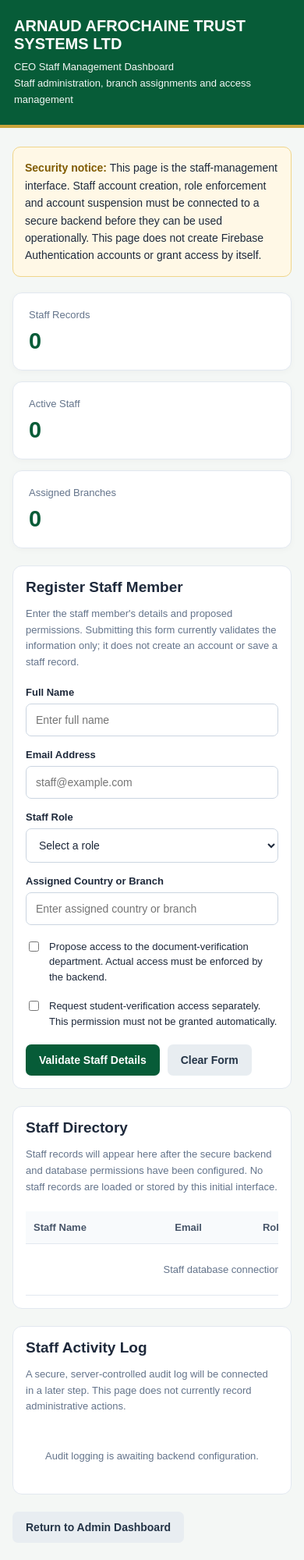
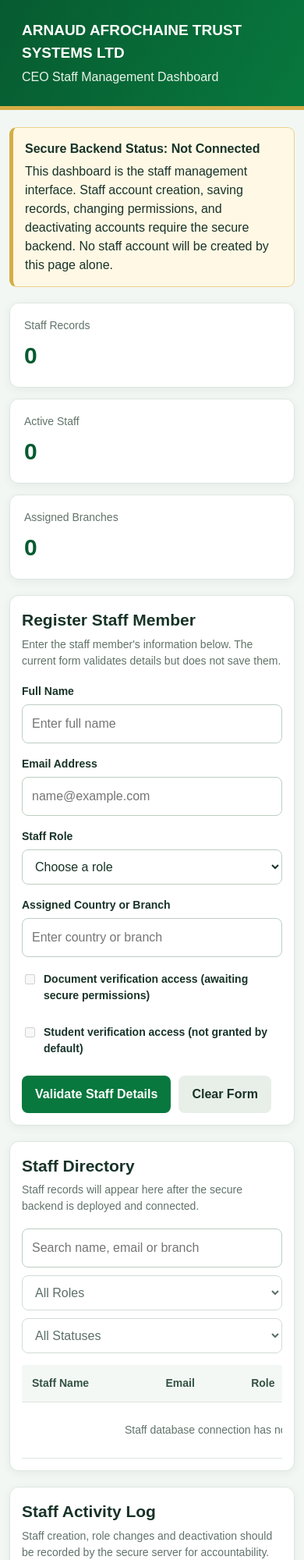
Before and after one commit to arnaudafrochaineverification-cyber/arnaud-document-seal, a website: page ceo-staff-management.html in a window 390 px wide. Shown: the top 2000 px of the page at 78% size. Drawn offline with Linux system fonts and the light colour scheme.

Commit message:
Update ceo-staff-management.html

```diff
--- a/ceo-staff-management.html
+++ b/ceo-staff-management.html
@@ -3,21 +3,19 @@
 <head>
 <meta charset="UTF-8">
 <meta name="viewport" content="width=device-width, initial-scale=1.0">
-  <meta name="theme-color" content="#075c38">
+<meta name="theme-color" content="#08783e">
 
 <title>CEO Staff Management | ARNAUD</title>
 
 <style>
 :root {
-      --green: #075c38;
-      --green-light: #e9f6ef;
-      --gold: #c9a43b;
-      --background: #f4f7f5;
-      --text: #1e293b;
-      --muted: #64748b;
-      --border: #e2e8f0;
-      --white: #ffffff;
-      --red: #b42318;
+  --green: #08783e;
+  --dark-green: #075b30;
+  --gold: #d6ad45;
+  --background: #f3f7f4;
+  --text: #183328;
+  --muted: #61736a;
+  --border: #dce7df;
 }
 
 * {
@@ -26,100 +24,98 @@
 
 body {
   margin: 0;
-      font-family: Arial, Helvetica, sans-serif;
   background: var(--background);
   color: var(--text);
+  font-family: Arial, Helvetica, sans-serif;
+  line-height: 1.5;
 }
 
 header {
-      background: var(--green);
+  background: linear-gradient(120deg, var(--dark-green), var(--green));
   color: white;
-      padding: 22px 18px;
-      border-bottom: 4px solid var(--gold);
+  padding: 25px 16px;
+  border-bottom: 5px solid var(--gold);
 }
 
-    .header-inner {
-      max-width: 1200px;
+.container {
+  width: min(1120px, calc(100% - 24px));
   margin: auto;
 }
 
-    header h1 {
-      margin: 0 0 8px;
-      font-size: 23px;
+.company-name {
+  margin: 0;
+  font-size: clamp(19px, 3vw, 26px);
+  font-weight: bold;
 }
 
-    header p {
-      margin: 0;
-      font-size: 13px;
-      line-height: 1.6;
-      opacity: .95;
+.subtitle {
+  margin: 5px 0 0;
+  color: #e8f4eb;
 }
 
-    .container {
-      max-width: 1200px;
-      margin: 24px auto;
-      padding: 0 16px 40px;
+main {
+  padding: 22px 0 35px;
 }
 
 .notice {
+  background: #fff8e5;
+  border: 1px solid #ead28b;
+  border-left: 5px solid var(--gold);
   padding: 15px;
+  border-radius: 9px;
   margin-bottom: 20px;
-      background: #fff8e6;
-      border: 1px solid #f0d58a;
-      border-radius: 10px;
-      font-size: 14px;
-      line-height: 1.6;
 }
 
 .notice strong {
-      color: #805b00;
+  display: block;
+  margin-bottom: 5px;
 }
 
-    .cards {
+.summary {
   display: grid;
   grid-template-columns: repeat(3, minmax(0, 1fr));
   gap: 14px;
-      margin-bottom: 22px;
+  margin-bottom: 20px;
 }
 
-    .card {
-      background: var(--white);
+.summary-card,
+.panel {
+  background: white;
   border: 1px solid var(--border);
   border-radius: 12px;
-      padding: 20px;
-      box-shadow: 0 2px 8px rgba(0, 0, 0, .03);
+  box-shadow: 0 3px 12px #143c2410;
 }
 
-    .card-label {
-      color: var(--muted);
-      font-size: 13px;
+.summary-card {
+  padding: 18px;
 }
 
-    .card-number {
-      font-size: 29px;
+.summary-label {
+  color: var(--muted);
+  font-size: 14px;
+}
+
+.summary-number {
+  color: var(--dark-green);
+  font-size: 30px;
   font-weight: bold;
-      margin-top: 10px;
-      color: var(--green);
+  margin-top: 5px;
 }
 
 .panel {
-      background: var(--white);
-      border: 1px solid var(--border);
-      border-radius: 12px;
   padding: 20px;
-      margin-bottom: 22px;
+  margin-bottom: 20px;
 }
 
-    .panel h2 {
-      font-size: 19px;
-      margin: 0 0 8px;
+h2 {
+  font-size: 21px;
+  margin: 0 0 5px;
 }
 
 .description {
+  font-size: 14px;
   color: var(--muted);
-      font-size: 13px;
-      line-height: 1.6;
-      margin-bottom: 20px;
+  margin: 0 0 18px;
 }
 
 .form-grid {
@@ -128,56 +124,66 @@
   gap: 16px;
 }
 
-    .field {
-      display: flex;
-      flex-direction: column;
-      gap: 7px;
+label {
+  display: block;
+  font-weight: bold;
+  font-size: 14px;
+  margin-bottom: 6px;
 }
 
-    .field label {
-      font-size: 13px;
-      font-weight: bold;
-    }
-
-    input, select {
+input,
+select {
   width: 100%;
   padding: 12px;
-      border: 1px solid #cbd5e1;
-      border-radius: 7px;
-      font-size: 14px;
+  border: 1px solid #bdcec2;
+  border-radius: 8px;
   background: white;
+  font: inherit;
   color: var(--text);
 }
 
-    input:focus, select:focus {
-      outline: 2px solid #9dd6b7;
+input:focus,
+select:focus {
+  outline: 3px solid #08783e22;
   border-color: var(--green);
 }
 
-    .checkbox-row {
+.permissions {
+  display: flex;
+  gap: 20px;
+  flex-wrap: wrap;
+  margin: 18px 0;
+}
+
+.permission-option {
   display: flex;
   align-items: flex-start;
-      gap: 10px;
-      margin-top: 18px;
-      font-size: 13px;
-      line-height: 1.5;
+  gap: 8px;
+  font-size: 14px;
 }
 
-    .checkbox-row input {
+.permission-option input {
   width: auto;
-      margin-top: 3px;
+  margin-top: 4px;
 }
 
-    button, .button-link {
-      display: inline-block;
-      border: 0;
-      border-radius: 7px;
+.buttons {
+  display: flex;
+  gap: 10px;
+  flex-wrap: wrap;
+  margin-top: 18px;
+}
+
+button,
+.button-link {
+  border: none;
+  border-radius: 8px;
   padding: 12px 17px;
-      font-size: 14px;
+  font: inherit;
   font-weight: bold;
   cursor: pointer;
   text-decoration: none;
-      text-align: center;
+  display: inline-block;
 }
 
 .primary {
@@ -185,104 +191,106 @@
   color: white;
 }
 
-    .primary:hover {
-      background: #06472d;
+.secondary {
+  background: #e8efe9;
+  color: var(--text);
 }
 
-    .secondary {
-      background: #e8edf1;
-      color: #243447;
+.message {
+  display: none;
+  padding: 13px;
+  border-radius: 8px;
+  margin-top: 15px;
+  font-size: 14px;
 }
 
-    .button-row {
-      display: flex;
-      flex-wrap: wrap;
-      gap: 10px;
-      margin-top: 20px;
+.message.show {
+  display: block;
 }
 
-    .status-message {
-      display: none;
-      margin-top: 16px;
-      padding: 12px;
-      border-radius: 7px;
-      font-size: 13px;
-      line-height: 1.6;
+.message.info {
+  background: #edf5ff;
+  border: 1px solid #b9d3f2;
+  color: #194875;
 }
 
-    .status-message.info {
-      display: block;
-      background: #eff6ff;
-      color: #1d4ed8;
+.message.error {
+  background: #fff0f0;
+  border: 1px solid #edb9b9;
+  color: #a52c2c;
 }
 
-    .status-message.error {
-      display: block;
-      background: #fef2f2;
-      color: var(--red);
+.toolbar {
+  display: grid;
+  grid-template-columns: 2fr 1fr 1fr;
+  gap: 10px;
+  margin: 15px 0;
 }
 
-    .table-wrap {
+.table-container {
   overflow-x: auto;
 }
 
 table {
   width: 100%;
+  min-width: 760px;
   border-collapse: collapse;
-      min-width: 650px;
 }
 
-    th, td {
+th,
+td {
+  padding: 13px;
   text-align: left;
-      padding: 13px 10px;
   border-bottom: 1px solid var(--border);
-      font-size: 13px;
+  font-size: 14px;
 }
 
 th {
-      background: #f8fafc;
-      color: #475569;
+  background: #f4f8f5;
+  color: #345343;
 }
 
-    .badge {
+.empty-state {
+  text-align: center;
+  padding: 25px;
+  color: var(--muted);
+}
+
+.status {
   display: inline-block;
+  padding: 4px 10px;
   border-radius: 20px;
-      padding: 5px 9px;
-      background: var(--green-light);
-      color: var(--green);
-      font-size: 11px;
+  background: #fff2d5;
+  color: #76550a;
+  font-size: 12px;
   font-weight: bold;
 }
 
-    .empty-state {
+.activity-box {
+  background: #f7faf8;
+  border: 1px dashed #c9d9ce;
+  border-radius: 8px;
+  padding: 15px;
   color: var(--muted);
-      text-align: center;
-      padding: 25px 10px;
-      font-size: 13px;
+  font-size: 14px;
 }
 
 footer {
   text-align: center;
-      padding: 20px 12px;
   color: var(--muted);
-      font-size: 12px;
+  font-size: 13px;
+  padding: 12px 0 25px;
 }
 
-    @media (max-width: 700px) {
-      .cards {
+@media (max-width: 650px) {
+  .summary,
+  .form-grid,
+  .toolbar {
     grid-template-columns: 1fr;
   }
 
-      .form-grid {
-        grid-template-columns: 1fr;
-      }
-
-      header h1 {
-        font-size: 20px;
-      }
-
   .panel {
-        padding: 16px;
+    padding: 15px;
   }
 }
 </style>
@@ -291,121 +299,162 @@
 <body>
 
 <header>
-  <div class="header-inner">
-    <h1>ARNAUD AFROCHAINE TRUST SYSTEMS LTD</h1>
-    <p>CEO Staff Management Dashboard</p>
-    <p>Staff administration, branch assignments and access management</p>
+  <div class="container">
+    <h1 class="company-name">
+      ARNAUD AFROCHAINE TRUST SYSTEMS LTD
+    </h1>
+
+    <p class="subtitle">
+      CEO Staff Management Dashboard
+    </p>
   </div>
 </header>
 
 <main class="container">
 
-  <div class="notice">
-    <strong>Security notice:</strong>
-    This page is the staff-management interface. Staff account creation,
-    role enforcement and account suspension must be connected to a secure
-    backend before they can be used operationally. This page does not create
-    Firebase Authentication accounts or grant access by itself.
+  <!-- SECURITY NOTICE -->
+
+  <section class="notice">
+    <strong>Secure Backend Status: Not Connected</strong>
+
+    This dashboard is the staff management interface.
+    Staff account creation, saving records, changing permissions,
+    and deactivating accounts require the secure backend.
+
+    No staff account will be created by this page alone.
+  </section>
+
+
+  <!-- SUMMARY CARDS -->
+
+  <section class="summary">
+
+    <div class="summary-card">
+      <div class="summary-label">Staff Records</div>
+      <div class="summary-number" id="staffCount">0</div>
     </div>
 
-  <section class="cards" aria-label="Staff summary">
-
-    <div class="card">
-      <div class="card-label">Staff Records</div>
-      <div class="card-number" id="staffCount">0</div>
+    <div class="summary-card">
+      <div class="summary-label">Active Staff</div>
+      <div class="summary-number" id="activeCount">0</div>
     </div>
 
-    <div class="card">
-      <div class="card-label">Active Staff</div>
-      <div class="card-number" id="activeCount">0</div>
-    </div>
-
-    <div class="card">
-      <div class="card-label">Assigned Branches</div>
-      <div class="card-number" id="branchCount">0</div>
+    <div class="summary-card">
+      <div class="summary-label">Assigned Branches</div>
+      <div class="summary-number" id="branchCount">0</div>
     </div>
 
   </section>
 
+
+  <!-- STAFF REGISTRATION -->
+
   <section class="panel">
+
     <h2>Register Staff Member</h2>
 
     <p class="description">
-      Enter the staff member's details and proposed permissions.
-      Submitting this form currently validates the information only;
-      it does not create an account or save a staff record.
+      Enter the staff member's information below.
+      The current form validates details but does not save them.
     </p>
 
-    <form id="staffForm">
+    <form id="staffForm" novalidate>
 
       <div class="form-grid">
 
-        <div class="field">
+        <div>
           <label for="staffName">Full Name</label>
+
           <input
+            type="text"
             id="staffName"
-            name="staffName"
-            type="text"
+            name="name"
+            maxlength="100"
             autocomplete="name"
-            maxlength="100"
+            placeholder="Enter full name"
             required
-            placeholder="Enter full name">
+          >
         </div>
 
-        <div class="field">
+
+        <div>
           <label for="staffEmail">Email Address</label>
+
           <input
+            type="email"
             id="staffEmail"
-            name="staffEmail"
-            type="email"
+            name="email"
+            maxlength="254"
             autocomplete="email"
-            maxlength="254"
+            placeholder="name@example.com"
             required
-            placeholder="staff@example.com">
+          >
         </div>
 
-        <div class="field">
+
+        <div>
           <label for="staffRole">Staff Role</label>
-          <select id="staffRole" name="staffRole" required>
-            <option value="">Select a role</option>
-            <option value="country_manager">Country Manager</option>
+
+          <select id="staffRole" name="role" required>
+
+            <option value="">Choose a role</option>
+
+            <option value="country_manager">
+              Country Manager
+            </option>
+
             <option value="document_officer">
               Document Verification Officer
             </option>
-            <option value="support_staff">Support Staff</option>
+
+            <option value="support_staff">
+              Support Staff
+            </option>
+
           </select>
         </div>
 
-        <div class="field">
-          <label for="staffBranch">Assigned Country or Branch</label>
+
+        <div>
+          <label for="staffBranch">
+            Assigned Country or Branch
+          </label>
+
           <input
+            type="text"
             id="staffBranch"
-            name="staffBranch"
-            type="text"
+            name="branch"
             maxlength="100"
+            placeholder="Enter country or branch"
             required
-            placeholder="Enter assigned country or branch">
+          >
         </div>
 
       </div>
 
-      <div class="checkbox-row">
-        <input id="documentAccess" type="checkbox">
-        <label for="documentAccess">
-          Propose access to the document-verification department.
-          Actual access must be enforced by the backend.
+
+      <div class="permissions">
+
+        <label class="permission-option">
+          <input type="checkbox" disabled>
+
+          Document verification access
+          (awaiting secure permissions)
         </label>
+
+
+        <label class="permission-option">
+          <input type="checkbox" disabled>
+
+          Student verification access
+          (not granted by default)
+        </label>
+
       </div>
 
-      <div class="checkbox-row">
-        <input id="studentAccess" type="checkbox">
-        <label for="studentAccess">
-          Request student-verification access separately.
-          This permission must not be granted automatically.
-        </label>
-      </div>
 
-      <div class="button-row">
+      <div class="buttons">
+
         <button class="primary" type="submit">
           Validate Staff Details
         </button>
@@ -413,29 +462,66 @@
         <button class="secondary" type="reset">
           Clear Form
         </button>
+
       </div>
+
 
       <div
         id="formMessage"
-        class="status-message"
+        class="message"
         role="status"
-        aria-live="polite">
-      </div>
+        aria-live="polite"
+      ></div>
 
     </form>
+
   </section>
 
+
+  <!-- STAFF DIRECTORY -->
+
   <section class="panel">
+
     <h2>Staff Directory</h2>
 
     <p class="description">
-      Staff records will appear here after the secure backend and database
-      permissions have been configured. No staff records are loaded or stored
-      by this initial interface.
+      Staff records will appear here after the secure backend
+      is deployed and connected.
     </p>
 
-    <div class="table-wrap">
+
+    <div class="toolbar">
+
+      <input
+        type="search"
+        placeholder="Search name, email or branch"
+        aria-label="Search staff"
+        disabled
+      >
+
+
+      <select aria-label="Filter by role" disabled>
+        <option value="">All Roles</option>
+        <option value="country_manager">Country Manager</option>
+        <option value="document_officer">Document Verification Officer</option>
+        <option value="support_staff">Support Staff</option>
+      </select>
+
+
+      <select aria-label="Filter by status" disabled>
+        <option value="">All Statuses</option>
+        <option value="active">Active</option>
+        <option value="pending_setup">Pending Setup</option>
+        <option value="disabled">Deactivated</option>
+      </select>
+
+    </div>
+
+
+    <div class="table-container">
+
       <table>
+
         <thead>
           <tr>
             <th>Staff Name</th>
@@ -443,99 +529,196 @@
             <th>Role</th>
             <th>Branch</th>
             <th>Status</th>
+            <th>Actions</th>
           </tr>
         </thead>
 
-        <tbody id="staffTable">
+
+        <tbody id="staffTableBody">
+
           <tr>
-            <td colspan="5" class="empty-state">
+            <td colspan="6" class="empty-state">
               Staff database connection has not been configured.
+              No staff records are loaded.
             </td>
           </tr>
+
         </tbody>
+
       </table>
+
     </div>
+
   </section>
 
+
+  <!-- ACTIVITY LOG -->
+
   <section class="panel">
+
     <h2>Staff Activity Log</h2>
 
     <p class="description">
-      A secure, server-controlled audit log will be connected in a later
-      step. This page does not currently record administrative actions.
+      Staff creation, role changes and deactivation should
+      be recorded by the secure server for accountability.
     </p>
 
-    <div class="empty-state">
-      Audit logging is awaiting backend configuration.
+    <div class="activity-box">
+      Activity log is waiting for the secure backend connection.
+      This page is not recording staff activity.
     </div>
+
   </section>
 
-  <div class="button-row">
-    <a class="button-link secondary"
-       href="admin-sealed-documents.html">
-      Return to Admin Dashboard
+
+  <!-- NAVIGATION -->
+
+  <div class="buttons">
+
+    <a
+      class="button-link secondary"
+      href="admin-sealed-documents.html"
+    >
+      Open Document Admin Dashboard
     </a>
+
   </div>
 
 </main>
 
-<footer>
-  &copy; <span id="currentYear"></span>
-  ARNAUD AFROCHAINE TRUST SYSTEMS LTD.
-  All rights reserved.
+
+<footer class="container">
+  © <span id="currentYear"></span>
+  ARNAUD AFROCHAINE TRUST SYSTEMS LTD
 </footer>
 
+
 <script>
+"use strict";
+
 document.getElementById("currentYear").textContent =
   new Date().getFullYear();
 
-  document.getElementById("staffForm").addEventListener(
-    "submit",
-    function (event) {
+
+const staffForm = document.getElementById("staffForm");
+
+const formMessage = document.getElementById("formMessage");
+
+
+function showMessage(text, type) {
+
+  formMessage.textContent = text;
+
+  formMessage.className = "message show " + type;
+
+}
+
+
+staffForm.addEventListener("submit", function(event) {
+
   event.preventDefault();
 
-      const message = document.getElementById("formMessage");
 
-      const name =
-        document.getElementById("staffName").value.trim();
+  const name = document
+    .getElementById("staffName")
+    .value
+    .trim();
 
-      const email =
-        document.getElementById("staffEmail").value.trim();
 
-      const role =
-        document.getElementById("staffRole").value;
+  const email = document
+    .getElementById("staffEmail")
+    .value
+    .trim();
 
-      const branch =
-        document.getElementById("staffBranch").value.trim();
 
-      if (!name || !email || !role || !branch) {
-        message.className = "status-message error";
-        message.textContent =
-          "Please complete all required fields.";
+  const role = document
+    .getElementById("staffRole")
+    .value;
+
+
+  const branch = document
+    .getElementById("staffBranch")
+    .value
+    .trim();
+
+
+  if (!name || name.length > 100) {
+
+    showMessage(
+      "Please enter a valid full name.",
+      "error"
+    );
+
     return;
+
   }
 
-      message.className = "status-message info";
-      message.textContent =
-        "The staff details are valid. No account has been created and " +
-        "no information has been saved. The secure backend must be " +
-        "connected before you can register staff.";
 
-      message.scrollIntoView({
-        behavior: "smooth",
-        block: "nearest"
-      });
-    }
+  const emailPattern = /^[^\s@]+@[^\s@]+\.[^\s@]+$/;
+
+
+  if (
+    !emailPattern.test(email) ||
+    email.length > 254
+  ) {
+
+    showMessage(
+      "Please enter a valid email address.",
+      "error"
     );
 
-  document.getElementById("staffForm").addEventListener(
-    "reset",
-    function () {
-      const message = document.getElementById("formMessage");
-      message.className = "status-message";
-      message.textContent = "";
+    return;
+
   }
+
+
+  const allowedRoles = [
+    "country_manager",
+    "document_officer",
+    "support_staff"
+  ];
+
+
+  if (!allowedRoles.includes(role)) {
+
+    showMessage(
+      "Please choose a valid staff role.",
+      "error"
     );
+
+    return;
+
+  }
+
+
+  if (!branch || branch.length > 100) {
+
+    showMessage(
+      "Please enter a valid country or branch.",
+      "error"
+    );
+
+    return;
+
+  }
+
+
+  showMessage(
+    "The details passed the form checks. No staff account was created and nothing was saved. The secure backend must be deployed and connected before staff registration can work.",
+    "info"
+  );
+
+});
+
+
+staffForm.addEventListener("reset", function() {
+
+  formMessage.textContent = "";
+
+  formMessage.className = "message";
+
+});
+
 </script>
 
 </body>
```
Lines whose indentation alone changed are shown as unchanged.
